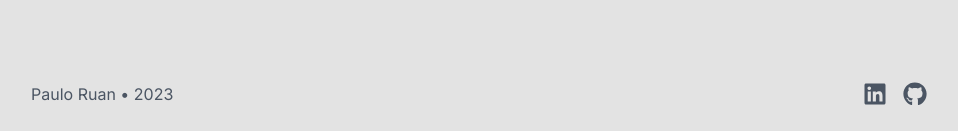
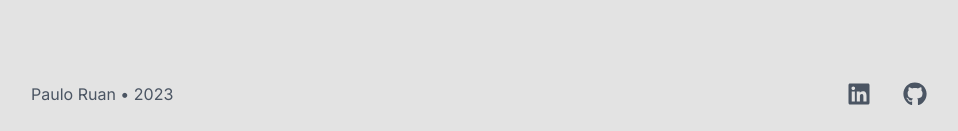
Before and after one commit to JamesWangDev/reactBlog, a Next.js app: page / in a window 1280 px wide. Shown: the part 666-797 px from the top of the page, without its empty margins (161-1119 px from the left). Built offline with nearby package versions, Linux system fonts and the light colour scheme.

Commit message:
refactor: component content changes

```diff
--- a/src/components/SocialContent/index.tsx
+++ b/src/components/SocialContent/index.tsx
@@ -3,7 +3,8 @@ import { FaGithub, FaLinkedin } from "react-icons/fa"
 
 export function SocialContent(): JSX.Element {
   return (
-    <div className="flex flex-row items-center justify-between w-auto h-full">
+    <ul className="flex flex-row items-center justify-between w-auto h-full">
+      <li className="mr-1 md:mr-2 list-none">
         <Link
           href="https://linkedin.com/in/pauloruan/"
           target="_blank"
@@ -12,6 +13,8 @@ export function SocialContent(): JSX.Element {
         >
           <FaLinkedin className="text-lg mr-1 md:text-2xl md:mr-2" />
         </Link>
+      </li>
+      <li className="ml-1 md:ml-2 list-none">
         <Link
           href="https://github.com/pauloruan/"
           target="_blank"
@@ -20,6 +23,7 @@ export function SocialContent(): JSX.Element {
         >
           <FaGithub className="text-lg ml-1 md:text-2xl md:ml-2" />
         </Link>
-    </div>
+      </li>
+    </ul>
   )
 }
```
Lines whose indentation alone changed are shown as unchanged.
